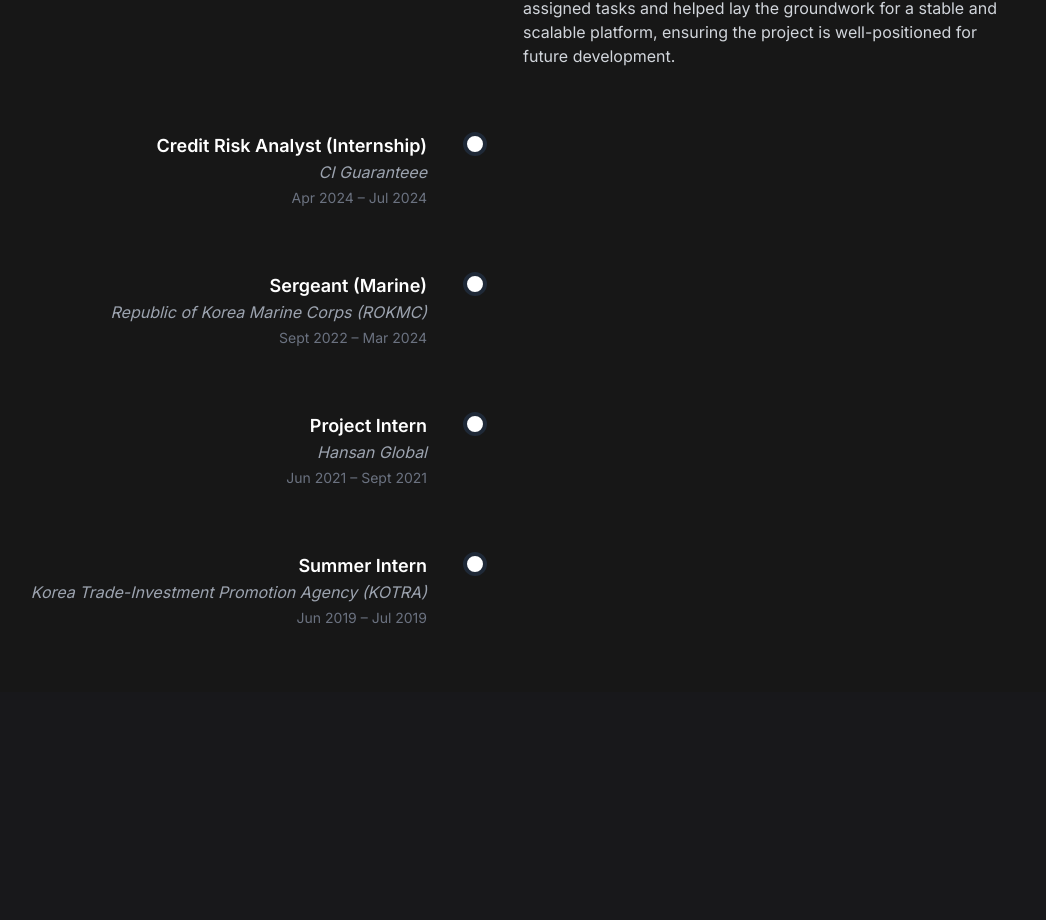
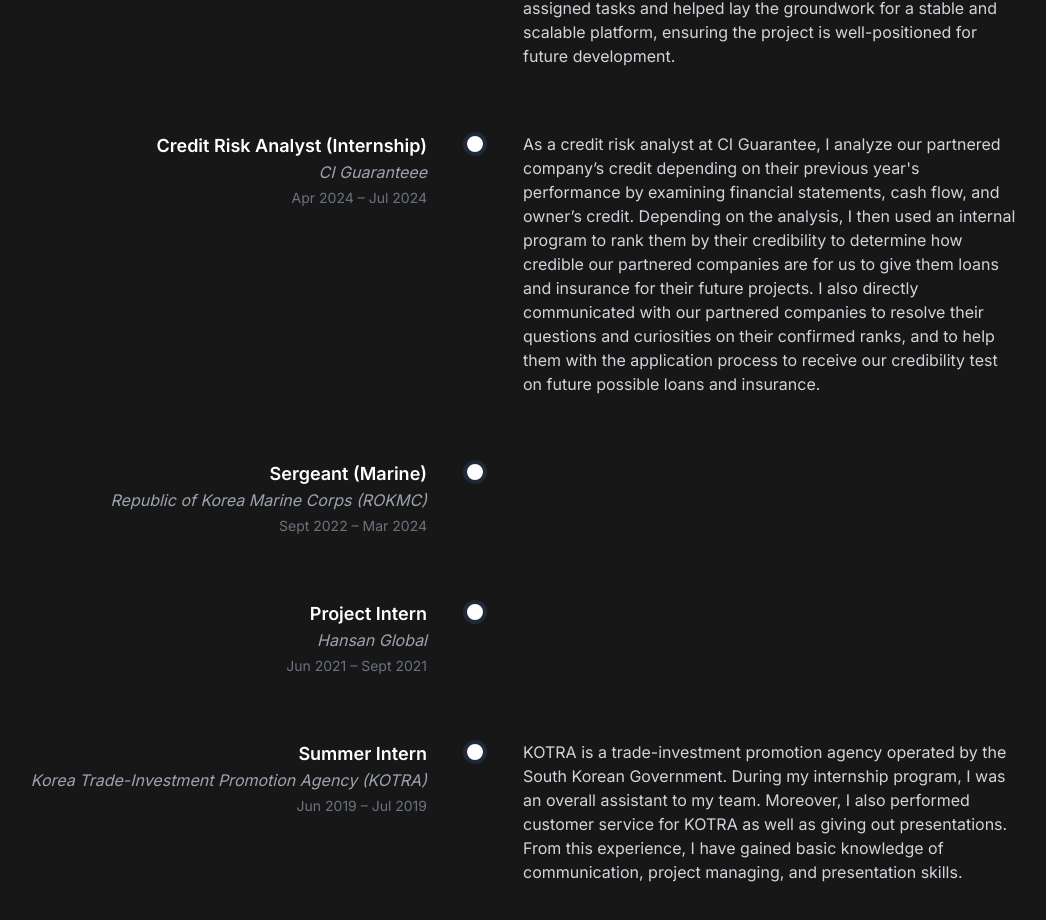
Before and after one commit to jewoolee0502/jewoo-lee, a React (Vite) app: page / in a window 1280 px wide. Shown: the part 3318-4238 px from the top of the page, without its empty margins (165-1211 px from the left). Built offline with nearby package versions, Linux system fonts and the light colour scheme.

Commit message:
kotra description

```diff
--- a/src/components/Experience.jsx
+++ b/src/components/Experience.jsx
@@ -32,7 +32,12 @@
     title: "Credit Risk Analyst (Internship)",
     company: "CI Guaranteee",
     date: "Apr 2024 – Jul 2024",
-    description: ""
+    description: `As a credit risk analyst at CI Guarantee, I analyze our partnered company’s credit depending on
+    their previous year's performance by examining financial statements, cash flow, and owner’s credit. Depending
+    on the analysis, I then used an internal program to rank them by their credibility to determine how credible
+    our partnered companies are for us to give them loans and insurance for their future projects. I also directly
+    communicated with our partnered companies to resolve their questions and curiosities on their confirmed ranks,
+    and to help them with the application process to receive our credibility test on future possible loans and insurance.`
   },
   {
     title: "Sergeant (Marine)",
@@ -50,7 +55,10 @@
     title: "Summer Intern",
     company: "Korea Trade-Investment Promotion Agency (KOTRA)",
     date: "Jun 2019 – Jul 2019",
-    description: ""
+    description: `KOTRA is a trade-investment promotion agency operated by the South Korean Government.
+    During my internship program, I was an overall assistant to my team. Moreover, I also performed
+    customer service for KOTRA as well as giving out presentations. From this experience, I have gained
+    basic knowledge of communication, project managing, and presentation skills.`
   }
 ];
 
```
